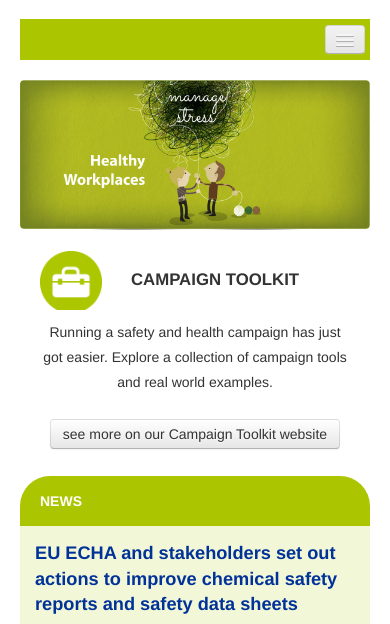
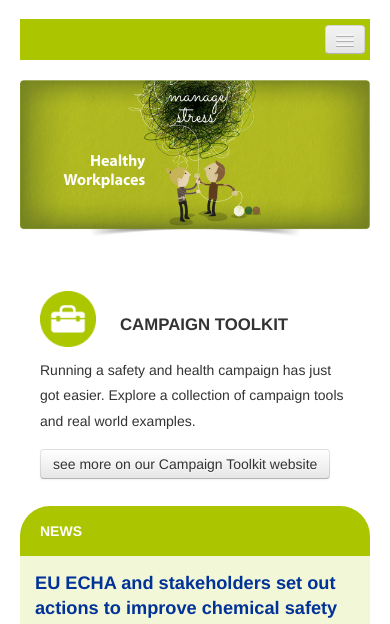
Before and after one commit to syslabcom/hw2014theme, a plain HTML site: page HWManageStreess.htm in a window 390 px wide. Shown: the part 200-824 px from the top of the page. Drawn offline with Linux system fonts and the light colour scheme.

Commit message:
changes for responsiveness of the page

```diff
--- a/HWManageStreess_files/hw2014.css
+++ b/HWManageStreess_files/hw2014.css
@@ -221,7 +221,6 @@ header select option{
 	}
 
 .news-events, .partners {
-
 	margin:2em 0 0 0;
 	}
 
@@ -396,16 +395,60 @@ footer .nav-pills > li > a:hover {
 	color: #58585a !important;
 }
 
+@media (min-width: 768px) and (max-width: 979px) {
+
+}
 
 
-@media (max-width: 979px) {
+@media (max-width: 1200px) {
+.banner-text{
+	background: url(../HWManageStreess_files/images/bannerCopy.png) no-repeat scroll right top transparent;
+	padding: 10px 20px 0 100px;
+	max-height: 500px;
+	}
+
+.banner-text h2{
+	padding-top: 100px;
+	background-size: 50%;
+	}
+
+#banner {
+    height: 430px;
+}
+
 footer {
    background-size: contain;
 }
 
+
+}
+
+  @media (max-width: 979px) {
+.banner-text{
+	background: #fff;
+	padding: 10px 10px 0 10px;
+	width: 220px !important;
+	line-height: 160%;
+	height: 308px;
+	}
+
+.banner-text h2{
+	padding-top: 65px;
+	background-size: 35%;
+	margin-top: 0;
+	margin-bottom: 0px;
+	}
+
+#banner {
+    height: 320px;
+
 }
 
 
+#banner .btn {
+    margin-top: 5px;
+}
+}
 
 
 
@@ -441,7 +484,7 @@ footer {
 }
 
 .banner-image{
-	height:150px;
+	height:190px;
 
 	}
 
@@ -449,23 +492,23 @@ footer {
 	position: relative;
 	float: left;
 	display: block;
-	width: 100%;
+	width: 100% !important;
 	background: url(../HWManageStreess_files/images/bannerCopy.png) no-repeat scroll right top transparent;
 	height:auto;
 	padding: 0px 20px;
 	margin-top: 20px;
-	text-align: center;
+	text-align: left;
 	line-height: 180%;
 	right:0;
 	}
 
 .banner-text h2 {
     background: url("../HWManageStreess_files/images/toolkit.png") no-repeat scroll left top transparent;
-	background-size: 20%;
-	line-height: 350%;
+	background-size: 18%;
+	line-height: 400%;
     font-size: 1.2em;
     padding-top: 0px;
-	padding-left: 40px;
+	padding-left: 80px;
     text-transform: uppercase;
 }
 
```
